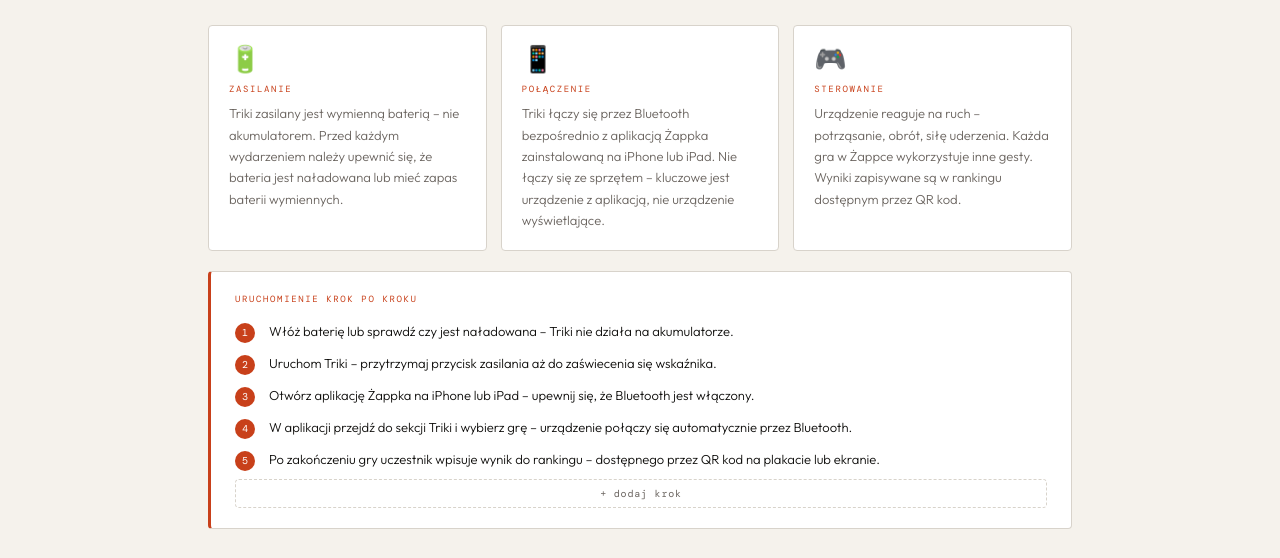
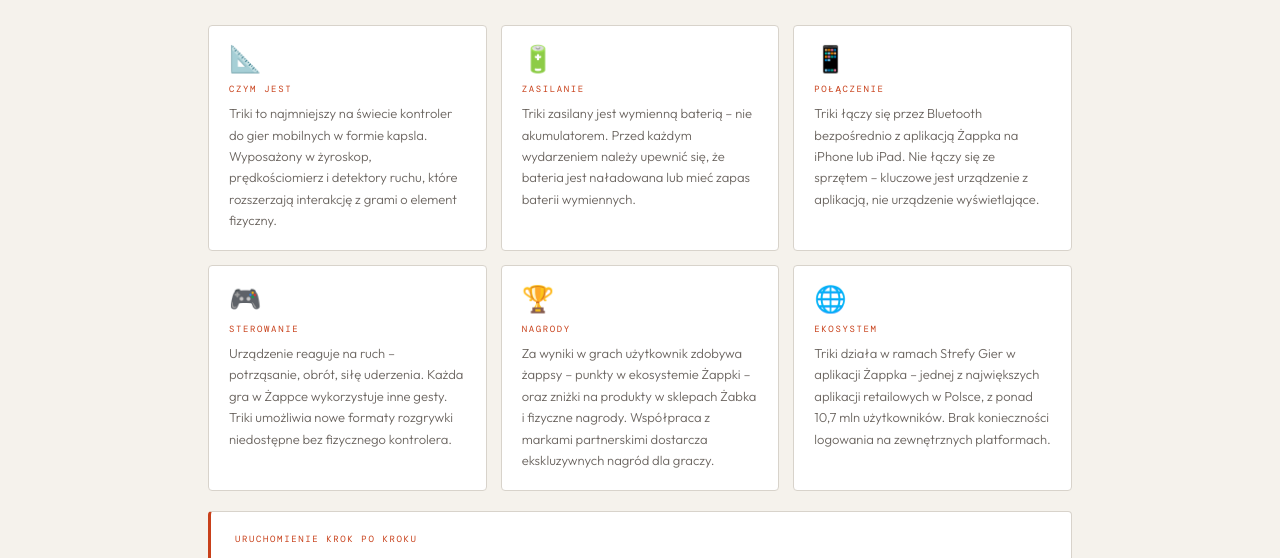
Before and after one commit to Top-Art-Agency/Triki, a plain HTML site: page index.html in a window 1280 px wide. Shown: the part 355-913 px from the top of the page. Drawn offline with nearby package versions, Linux system fonts and the light colour scheme.

Commit message:
Update index.html

```diff
--- a/index.html
+++ b/index.html
@@ -558,6 +558,12 @@
     <div class="how-grid">
 
       <div class="how-card">
+        <span class="how-card-icon">📐</span>
+        <div class="how-card-title">Czym jest</div>
+        <div class="how-card-body" contenteditable="true">Triki to najmniejszy na świecie kontroler do gier mobilnych w formie kapsla. Wyposażony w żyroskop, prędkościomierz i detektory ruchu, które rozszerzają interakcję z grami o element fizyczny.</div>
+      </div>
+
+      <div class="how-card">
         <span class="how-card-icon">🔋</span>
         <div class="how-card-title">Zasilanie</div>
         <div class="how-card-body" contenteditable="true">Triki zasilany jest wymienną baterią – nie akumulatorem. Przed każdym wydarzeniem należy upewnić się, że bateria jest naładowana lub mieć zapas baterii wymiennych.</div>
@@ -566,13 +572,25 @@
       <div class="how-card">
         <span class="how-card-icon">📱</span>
         <div class="how-card-title">Połączenie</div>
-        <div class="how-card-body" contenteditable="true">Triki łączy się przez Bluetooth bezpośrednio z aplikacją Żappka zainstalowaną na iPhone lub iPad. Nie łączy się ze sprzętem – kluczowe jest urządzenie z aplikacją, nie urządzenie wyświetlające.</div>
+        <div class="how-card-body" contenteditable="true">Triki łączy się przez Bluetooth bezpośrednio z aplikacją Żappka na iPhone lub iPad. Nie łączy się ze sprzętem – kluczowe jest urządzenie z aplikacją, nie urządzenie wyświetlające.</div>
       </div>
 
       <div class="how-card">
         <span class="how-card-icon">🎮</span>
         <div class="how-card-title">Sterowanie</div>
-        <div class="how-card-body" contenteditable="true">Urządzenie reaguje na ruch – potrząsanie, obrót, siłę uderzenia. Każda gra w Żappce wykorzystuje inne gesty. Wyniki zapisywane są w rankingu dostępnym przez QR kod.</div>
+        <div class="how-card-body" contenteditable="true">Urządzenie reaguje na ruch – potrząsanie, obrót, siłę uderzenia. Każda gra w Żappce wykorzystuje inne gesty. Triki umożliwia nowe formaty rozgrywki niedostępne bez fizycznego kontrolera.</div>
+      </div>
+
+      <div class="how-card">
+        <span class="how-card-icon">🏆</span>
+        <div class="how-card-title">Nagrody</div>
+        <div class="how-card-body" contenteditable="true">Za wyniki w grach użytkownik zdobywa żappsy – punkty w ekosystemie Żappki – oraz zniżki na produkty w sklepach Żabka i fizyczne nagrody. Współpraca z markami partnerskimi dostarcza ekskluzywnych nagród dla graczy.</div>
+      </div>
+
+      <div class="how-card">
+        <span class="how-card-icon">🌐</span>
+        <div class="how-card-title">Ekosystem</div>
+        <div class="how-card-body" contenteditable="true">Triki działa w ramach Strefy Gier w aplikacji Żappka – jednej z największych aplikacji retailowych w Polsce, z ponad 10,7 mln użytkowników. Brak konieczności logowania na zewnętrznych platformach.</div>
       </div>
 
     </div>
@@ -597,12 +615,12 @@
       </div>
       <div class="how-step">
         <span class="how-step-num">4</span>
-        <span contenteditable="true">W aplikacji przejdź do sekcji Triki i wybierz grę – urządzenie połączy się automatycznie przez Bluetooth.</span>
+        <span contenteditable="true">W aplikacji przejdź do Strefy Gier i wybierz grę – Triki połączy się automatycznie przez Bluetooth.</span>
         <button class="delete-btn" style="right:-28px" onclick="this.closest('.how-step').remove()">×</button>
       </div>
       <div class="how-step">
         <span class="how-step-num">5</span>
-        <span contenteditable="true">Po zakończeniu gry uczestnik wpisuje wynik do rankingu – dostępnego przez QR kod na plakacie lub ekranie.</span>
+        <span contenteditable="true">Po zakończeniu gry uczestnik wpisuje wynik do rankingu – dostępnego przez QR kod na stronie top-art-agency.github.io/Ranking-Triki/</span>
         <button class="delete-btn" style="right:-28px" onclick="this.closest('.how-step').remove()">×</button>
       </div>
 
```
